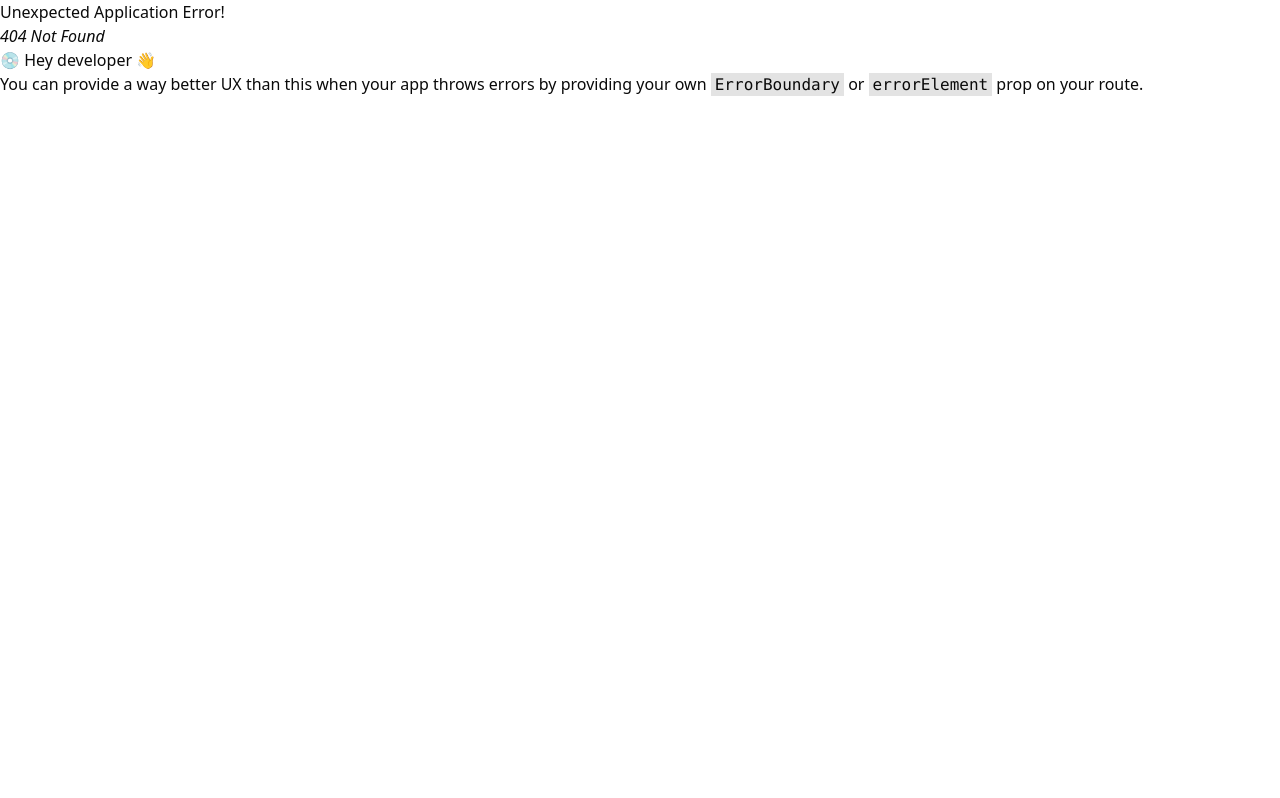
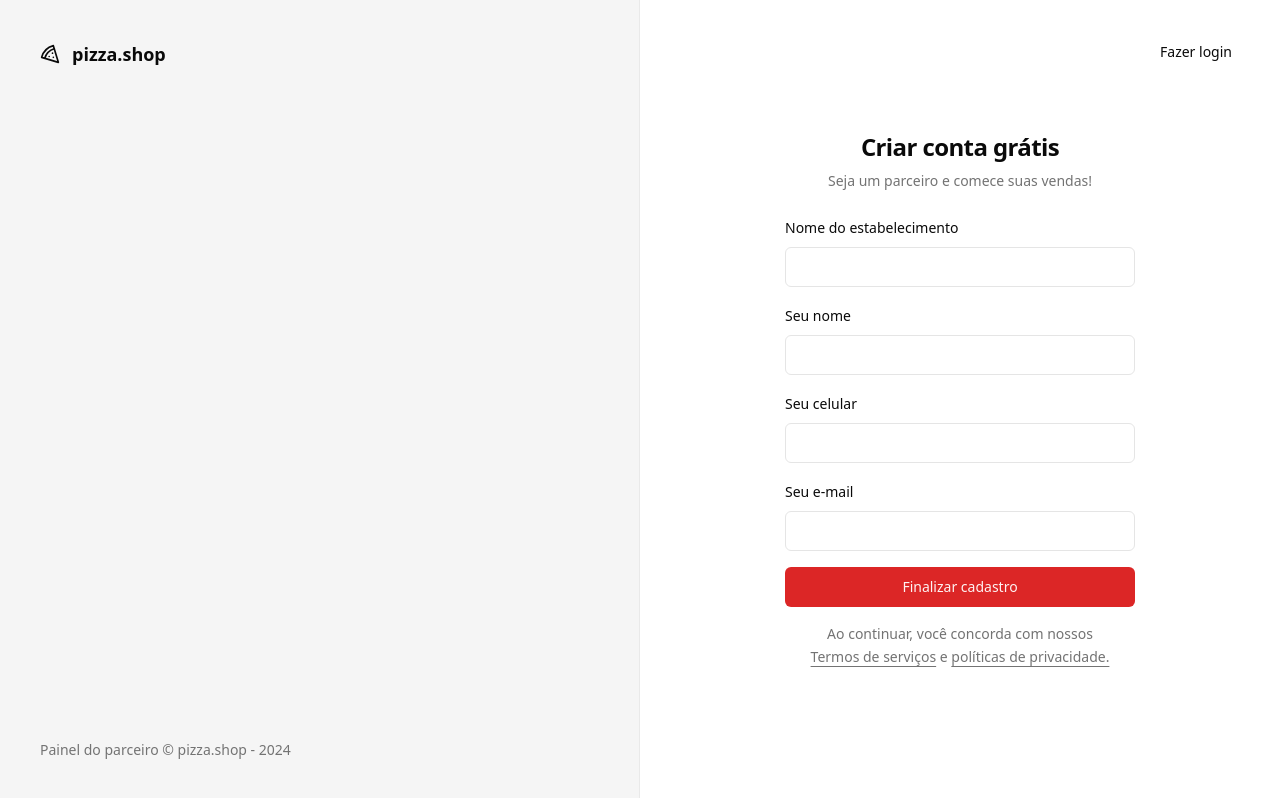
Before and after one commit to rogerrm95/pizza-shop, a React (Vite) app: page /sign-up in a window 1280 px wide. Before the commit this address had no page. Built offline with nearby package versions, Linux system fonts and the light colour scheme.

Commit message:
Páginas e componentes (UI) - Página: Cadastro de restaurante

```diff
--- a/src/pages/_layouts/auth.tsx
+++ b/src/pages/_layouts/auth.tsx
@@ -13,7 +13,7 @@
           Painel do parceiro &copy; pizza.shop - {new Date().getFullYear()}
         </footer>
       </div>
-      <div className="flex flex-col items-center justify-center">
+      <div className="relative flex flex-col items-center justify-center">
         <Outlet />
       </div>
     </div>
--- a/src/pages/auth/sign-in.tsx
+++ b/src/pages/auth/sign-in.tsx
@@ -1,5 +1,6 @@
 import { Helmet } from 'react-helmet-async'
 import { useForm } from 'react-hook-form'
+import { Link } from 'react-router-dom'
 import { toast } from 'sonner'
 import { z } from 'zod'
 
@@ -34,6 +35,9 @@
     <>
       <Helmet title="Login" />
       <div className="p-8">
+        <Button asChild className="absolute right-8 top-8" variant={'ghost'}>
+          <Link to="/sign-up">Novo estabelecimento</Link>
+        </Button>
         <div className="flex w-[350px] flex-col justify-center gap-6">
           <div className="flex flex-col gap-2 text-center">
             <h1 className="text-2xl font-semibold tracking-tight">
--- /dev/null
+++ b/src/pages/auth/sign-up.tsx
@@ -0,0 +1,111 @@
+import { Helmet } from 'react-helmet-async'
+import { useForm } from 'react-hook-form'
+import { Link, useNavigate } from 'react-router-dom'
+import { toast } from 'sonner'
+import { z } from 'zod'
+
+import { Button } from '@/components/ui/button'
+import { Input } from '@/components/ui/input'
+import { Label } from '@/components/ui/label'
+
+const signUpForm = z.object({
+  restaurantName: z.string(),
+  managerName: z.string(),
+  phone: z.string(),
+  email: z.string().email({ message: 'E-mail inválido' }),
+})
+
+type SignUpForm = z.infer<typeof signUpForm>
+
+export function SignUp() {
+  const {
+    register,
+    handleSubmit,
+    formState: { isSubmitting },
+  } = useForm<SignUpForm>()
+
+  const navigate = useNavigate()
+
+  async function handleSignIn(data: SignUpForm) {
+    try {
+      console.log(data)
+      await new Promise((resolve) => setTimeout(resolve, 2500))
+      toast.success(`Estabelecimento criado!`, {
+        action: {
+          label: 'Login',
+          onClick: () => navigate('/sign-in'),
+        },
+      })
+    } catch {
+      toast.error(`Erro ao cadastrar o estabelecimento`)
+    }
+  }
+
+  return (
+    <>
+      <Helmet title="Cadastro" />
+      <div className="p-8">
+        <Button asChild className="absolute right-8 top-8" variant={'ghost'}>
+          <Link to="/sign-in">Fazer login</Link>
+        </Button>
+
+        <div className="flex w-[350px] flex-col justify-center gap-6">
+          <div className="flex flex-col gap-2 text-center">
+            <h1 className="text-2xl font-semibold tracking-tight">
+              Criar conta grátis
+            </h1>
+            <p className="text-sm text-muted-foreground">
+              Seja um parceiro e comece suas vendas!
+            </p>
+          </div>
+
+          <form className="space-y-4" onSubmit={handleSubmit(handleSignIn)}>
+            <div className="space-y-2">
+              <Label htmlFor="restaurantName">Nome do estabelecimento</Label>
+              <Input
+                id="restaurantName"
+                type="text"
+                {...register('restaurantName')}
+              />
+            </div>
+
+            <div className="space-y-2">
+              <Label htmlFor="managerName">Seu nome</Label>
+              <Input
+                id="managerName"
+                type="text"
+                {...register('managerName')}
+              />
+            </div>
+
+            <div className="space-y-2">
+              <Label htmlFor="phone">Seu celular</Label>
+              <Input id="phone" type="tel" {...register('phone')} />
+            </div>
+
+            <div className="space-y-2">
+              <Label htmlFor="email">Seu e-mail</Label>
+              <Input id="email" type="email" {...register('email')} />
+            </div>
+
+            <Button type="submit" className="w-full" disabled={isSubmitting}>
+              {isSubmitting ? 'Carregando...' : 'Finalizar cadastro'}
+            </Button>
+
+            <p className="px-6 text-center text-sm leading-relaxed text-muted-foreground">
+              Ao continuar, você concorda com nossos{' '}
+              <a href="" className="underline underline-offset-4">
+                {' '}
+                Termos de serviços
+              </a>{' '}
+              e{' '}
+              <a href="" className="underline underline-offset-4">
+                políticas de privacidade.
+              </a>
+            </p>
+          </form>
+        </div>
+      </div>
+    </>
+  )
+}
--- a/src/routes.tsx
+++ b/src/routes.tsx
@@ -4,6 +4,7 @@
 import { AuthLayout } from './pages/_layouts/auth'
 import { Dashboard } from './pages/app/dashboard'
 import { SignIn } from './pages/auth/sign-in'
+import { SignUp } from './pages/auth/sign-up'
 
 export const router = createBrowserRouter([
   {
@@ -24,6 +25,10 @@
         path: '/sign-in',
         element: <SignIn />,
       },
+      {
+        path: '/sign-up',
+        element: <SignUp />,
+      },
     ],
   },
 ])
```
